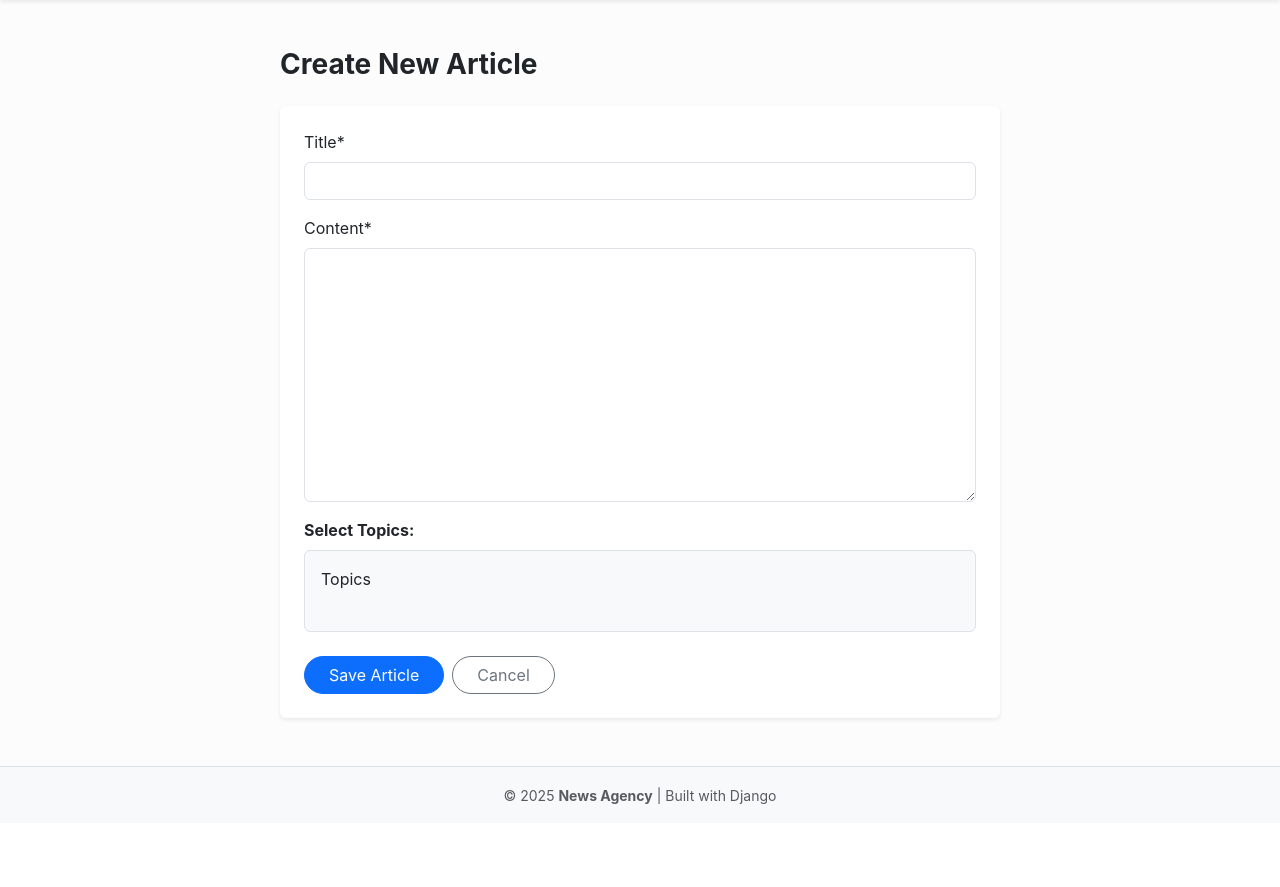
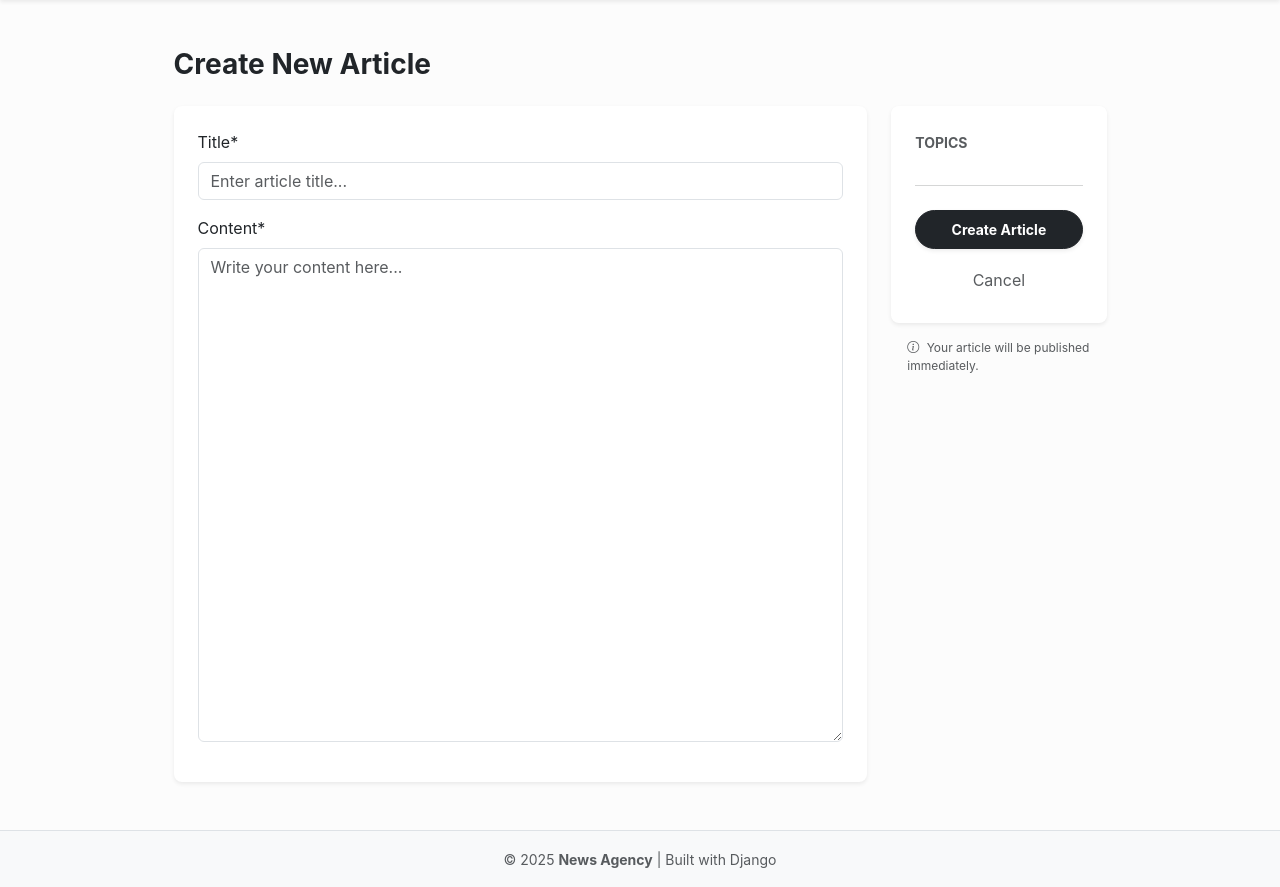
Before and after one commit to vadym-zahrebelnyi/news-agency, a Django app: page /articles/create/ in a window 1280 px wide. Shown: the part 59-946 px from the top of the page. Before the commit the page ends 863 px from the top, so only its background shows below. Run offline with Django 4.2, Linux system fonts and the light colour scheme; the visitor is signed in with stand-in values (Sample User, id 1); data that the repository does not hold is empty; some libraries are stand-ins or nearby versions.

Commit message:
style: rework create edit form styles

```diff
--- a/newspaper/forms.py
+++ b/newspaper/forms.py
@@ -68,13 +68,26 @@ class ArticleSearchForm(forms.Form):
         widget=forms.TextInput(attrs={"placeholder": "Search by title..."})
     )
 
+
 class ArticleForm(forms.ModelForm):
     topics = forms.ModelMultipleChoiceField(
         queryset=Topic.objects.all(),
-        widget=forms.CheckboxSelectMultiple,
-        required=False
+        widget=forms.CheckboxSelectMultiple(),
+        required=False,
+        label="Select Topics"
     )
 
     class Meta:
         model = Article
         fields = ["title", "content", "topics"]
+        widgets = {
+            "title": forms.TextInput(attrs={
+                "class": "form-control",
+                "placeholder": "Enter article title..."
+            }),
+            "content": forms.Textarea(attrs={
+                "class": "form-control",
+                "rows": 20,
+                "placeholder": "Write your content here..."
+            }),
+        }
--- a/templates/newspaper/article_form.html
+++ b/templates/newspaper/article_form.html
@@ -2,42 +2,78 @@
 {% load crispy_forms_filters %}
 
 {% block content %}
-<div class="container py-4">
+<div class="container-fluid py-4 px-md-5">
   <div class="row justify-content-center">
-    <div class="col-md-8">
+    <div class="col-xl-11">
 
-      <h1 class="h3 fw-bold mb-4">
-        {% if object %} Edit Article: {{ object.title }} {% else %} Create New Article {% endif %}
+      <div class="mb-4">
+        <h1 class="fw-bold h3 text-dark">
+          {{ object|yesno:"Edit Article,Create New Article" }}
         </h1>
+      </div>
 
-      <div class="card border-0 shadow-sm">
-        <div class="card-body p-4">
-          <form action="" method="post" novalidate>
+      <form method="post" novalidate>
         {% csrf_token %}
 
+        <div class="row g-4">
+          <div class="col-lg-9">
+            <div class="card border-0 shadow-sm rounded-3">
+              <div class="card-body p-4">
                 {{ form.title|as_crispy_field }}
                 {{ form.content|as_crispy_field }}
-
-            <div class="mb-4">
-              <label class="form-label fw-bold">Select Topics:</label>
-              <div class="p-3 bg-light rounded border">
-                {{ form.topics|as_crispy_field }}
+              </div>
             </div>
           </div>
 
-            <div class="d-flex gap-2">
-              <button type="submit" class="btn btn-primary px-4 rounded-pill">
-                Save Article
+          <div class="col-lg-3">
+            <div class="sticky-top" style="top: 20px;">
+              <div class="card border-0 shadow-sm rounded-3 mb-3">
+                <div class="card-body p-4">
+
+                  <div class="mb-4">
+                    <label class="form-label fw-bold small text-muted text-uppercase mb-2">Topics</label>
+                    <div class="d-flex flex-wrap gap-2">
+                      {% for check in form.topics %}
+                        <div class="form-check form-check-inline m-0 p-0">
+                          <input class="btn-check" type="checkbox" name="{{ check.data.name }}"
+                                 value="{{ check.data.value }}" id="{{ check.id_for_label }}"
+                                 {% if check.data.selected %}checked{% endif %}>
+                          <label class="btn btn-outline-warning btn-sm rounded-pill px-3 fw-bold" for="{{ check.id_for_label }}">
+                            {{ check.choice_label }}
+                          </label>
+                        </div>
+                      {% endfor %}
+                    </div>
+                  </div>
+
+                  <hr class="text-muted opacity-25 mb-4">
+
+                  <div class="d-grid gap-2">
+                    <button type="submit" class="btn btn-dark btn-sm rounded-pill px-4 py-2 shadow-sm fw-bold">
+                      {{ object|yesno:"Save changes,Create Article" }}
                     </button>
-              <a href="{% url 'newspaper:article-list' %}" class="btn btn-outline-secondary px-4 rounded-pill">
+
+                    <a href="javascript:history.back()" class="btn btn-link text-decoration-none text-muted small mt-1 text-center">
                       Cancel
                     </a>
                   </div>
-          </form>
+
                 </div>
+              </div>
+
+              <div class="px-3">
+                <p class="text-muted mb-0" style="font-size: 0.75rem;">
+                  <i class="bi bi-info-circle me-1"></i>
+                  Your article will be published immediately.
+                </p>
               </div>
 
             </div>
           </div>
         </div>
+      </form>
+
+    </div>
+  </div>
+</div>
 {% endblock %}
```
Also changed, not shown: templates/newspaper/redactor_form.html (+15 -18 lines), templates/newspaper/topic_form.html (+19 -9 lines). Lines whose indentation alone changed are shown as unchanged.
